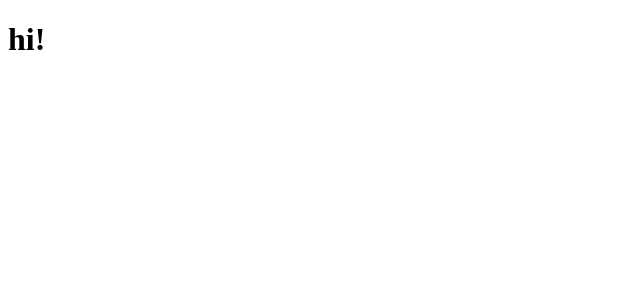
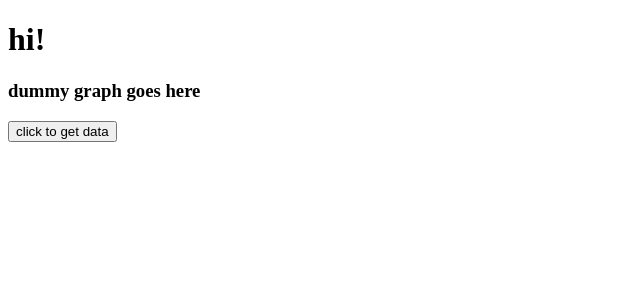
Before and after one commit to wdi-dsi-jared/wdi, a React app: page / in a window 1280 px wide. Shown: the top 300 px of the page, without its empty margins (0-640 px from the left). Built offline with nearby package versions, Linux system fonts and the light colour scheme; the HTML template or start-up script is replaced by a standard one.

Commit message:
made dummy data and function

```diff
--- a/src/Components/App/App.jsx
+++ b/src/Components/App/App.jsx
@@ -1,18 +1,42 @@
 import React, { Component } from 'react';
+import DummyGraph from '../DummyGraph/DummyGraph.jsx';
 
 export default class App extends Component {
   constructor() {
     super();
 
     this.state = {
-      something: 'something else'
+      placeholder: '',
     }
+  }
+
+  getDummyData() {
+    console.log('getDummyData invoked!')
+    // fetch('/dummyRouteGoesHere', {
+    //   method: 'GET',
+    //   headers : {
+    //     'content-type': 'application/json'
+    //   }
+    // })
+    // .then(r => r.json())
+    // .then((data) => {
+    //   console.log('here is their data!', data)
+    //   this.setState({
+    //     placeholder: data
+    //   }, () => {
+    //     console.log(this.state)
+    //   })
+    // })
+    console.log('getDummyData complete!')
   }
 
   render() {
     return(
       <div>
         <h1>hi!</h1>
+        <DummyGraph
+          getDummyData={this.getDummyData.bind(this)}
+        />
       </div>
     )
   }
--- /dev/null
+++ b/src/Components/DummyGraph/DummyGraph.jsx
@@ -0,0 +1,13 @@
+import React, { Component } from 'react';
+
+export default class DummyGraph extends Component {
+
+  render() {
+    return(
+      <div>
+        <h3>dummy graph goes here</h3>
+        <button onClick={this.props.getDummyData}>click to get data</button>
+      </div>
+    )
+  }
+}
```
Also changed, not shown: 2 other files (tests, documents, lock files or other folders).
